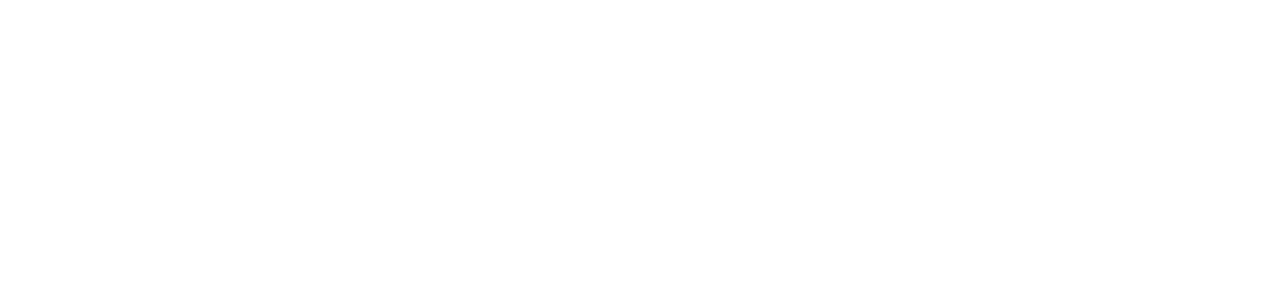
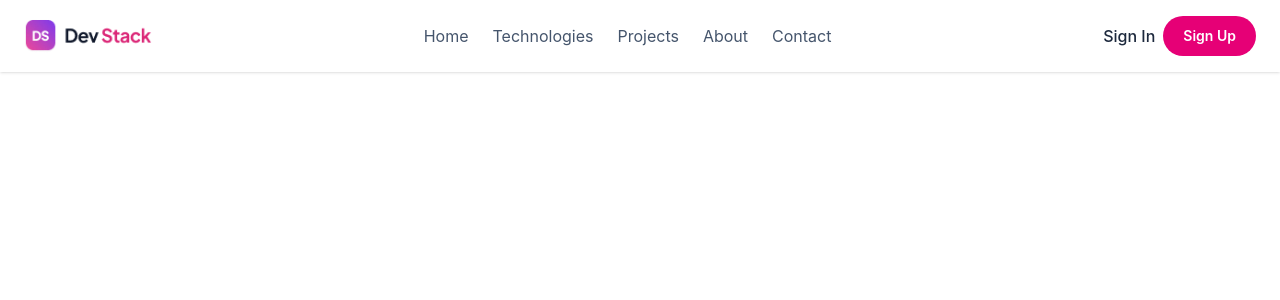
Before and after one commit to richibinte26/b14-devstack-a05, a React (Vite) app: page / in a window 1280 px wide. Shown: the top 300 px of the page. Built offline with nearby package versions, Linux system fonts and the light colour scheme.

Commit message:
this is navbar part

```diff
--- a/index.html
+++ b/index.html
@@ -1,10 +1,10 @@
 <!doctype html>
-<html lang="en">
+<html lang="en" data-theme="light">
   <head>
     <meta charset="UTF-8" />
     <link rel="icon" type="image/svg+xml" href="/favicon.svg" />
     <meta name="viewport" content="width=device-width, initial-scale=1.0" />
-    <title>b14-devstack-a05</title>
+    <title>B14-DevStack-A05</title>
   </head>
   <body>
     <div id="root"></div>
--- a/package.json
+++ b/package.json
@@ -13,6 +13,7 @@
     "@tailwindcss/vite": "^4.3.3",
     "react": "^19.2.8",
     "react-dom": "^19.2.8",
+    "react-icons": "^5.7.0",
     "tailwindcss": "^4.3.3"
   },
   "devDependencies": {
--- a/src/App.tsx
+++ b/src/App.tsx
@@ -1,11 +1,11 @@
 
-
+import Navbar from "./components/Navbar"
 
 function App() {
 
-
   return (
     <>
+  <Navbar></Navbar>
 
     </>
   )
--- a/src/components/Navbar.tsx
+++ b/src/components/Navbar.tsx
@@ -0,0 +1,31 @@
+import { GiHamburgerMenu } from "react-icons/gi";
+import logo from '../assets/logo-text.png'
+
+const Navbar = () => {
+    return (
+        <nav className='sticky top-0 z-50 bg-white shadow-sm'>
+            <div className="mx-auto flex w-full justify-between items-center px-6 py-4 ">
+                <button className='lg:hidden'>
+                    <GiHamburgerMenu />
+                </button>
+                <img src={logo} alt="Logo" className='w-24 sm:w-32 cursor-pointer'/>
+
+                <div className="hidden lg:flex gap-6 items-center text-slate-600">
+                    <a className='hover:text-pink-600' href="/home">Home</a>
+                    <a className='hover:text-pink-600' href="/technologies">Technologies</a>
+                    <a className='hover:text-pink-600' href="/projects">Projects</a>
+                    <a className='hover:text-pink-600' href="/about">About</a>
+                    <a className='hover:text-pink-600' href="/contact">Contact</a>
+                </div>
+                <div className='flex gap-2 items-center'>
+                  <button className=' font-medium text-slate-800 cursor-pointer'>Sign In</button>
+                  <button className='rounded-full bg-pink-600 px-3 sm:px-5 py-2.5 text-sm font-semibold text-white hover:bg-pink-500 cursor-pointer'>Sign Up</button>
+
+                </div>
+            </div>
+        </nav>
+
+    );
+};
+
+export default Navbar;
```
Also changed, not shown: 1 other file (tests, documents, lock files or other folders).
